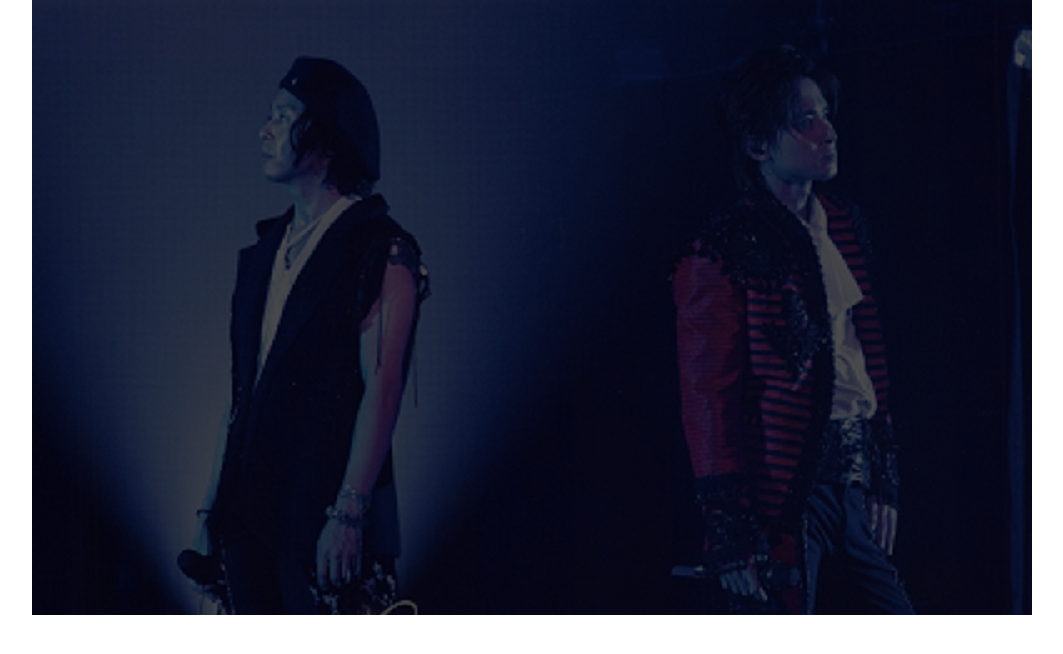
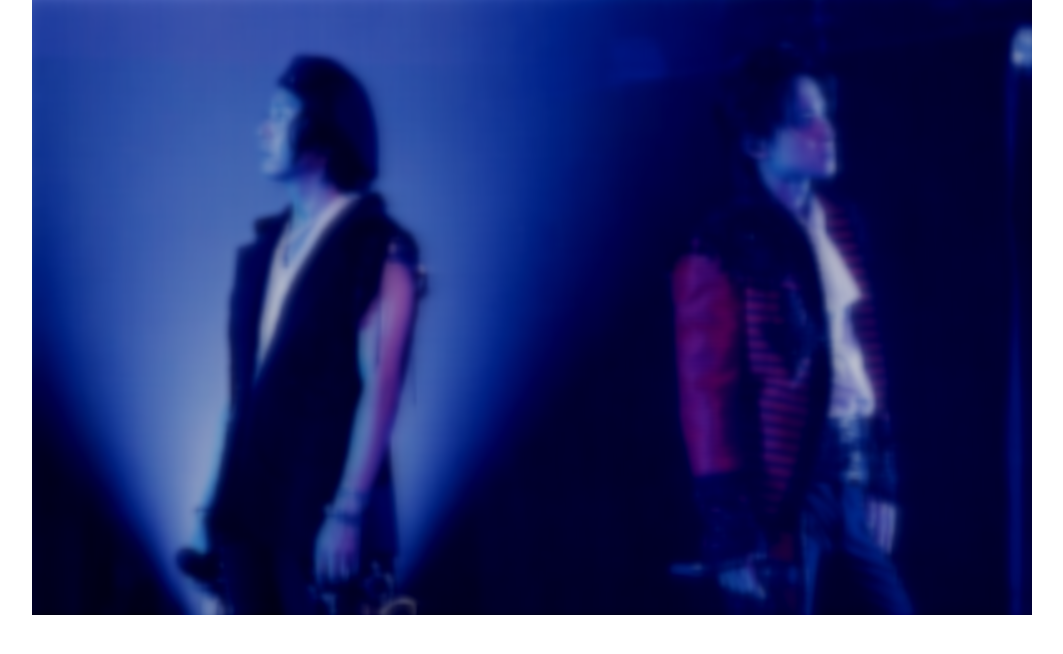
Before and after one commit to nebulium/canvasLogIn, a plain HTML site: page index.html in a window 1280 px wide. Shown: the whole page, without its empty margins (108-1171 px from the left). Drawn offline with Linux system fonts and the light colour scheme.

Commit message:
Add gaussBlur.

```diff
--- a/index.html
+++ b/index.html
@@ -13,16 +13,21 @@
 			width: 1000px;
 			height: 615px;
 			background-image: url(bg.jpg);
-
+			// background-color: white;
 			margin: 0 auto;
 		}
 		#main{
 			/*background-color: red;*/
 		}
+		#img{
+			display: none;
+		}
+
 	</style>
 </head>
 <body>
 	<div id="container">
+	    <img src="bg.jpg" id="img">
 		<canvas id="main" width="100px" height="100px"></canvas>
     </div>
     <script type="text/javascript" src="main.js"></script>
--- a/main.js
+++ b/main.js
@@ -10,9 +10,18 @@ var canvas = document.getElementById('main');
 canvas.setAttribute("height",height+"px");
 
 //遮罩
-	context.beginPath();
-	context.fillStyle = 'rgba(0,0,0,0.7)';
-	context.fillRect(0,0,width,height);
+// var img = document.getElementById('img');
+// context.drawImage(img,0,0);
+// var imgData = context.getImageData(0,0,width,height);
+// var newImgData = gaussBlur(imgData);
+// context.putImageData(newImgData,0,0);
+img.onload = function(){
+	context.drawImage(img,0,0);
+	var imgData = context.getImageData(0,0,width,height);
+	var newImgData = gaussBlur(imgData);
+	context.putImageData(newImgData,0,0);
+}//getImageData的跨域问题  图片存储在本地时，是默认没有域名的，用getImageData方法时，浏览器会判定为跨域而报错！
+
 
 var x1 = y1 = x2 = y2 = 0;
 var press = false;
@@ -27,27 +36,27 @@ var canvas = document.getElementById('main');
 function handler(ele){
 	switch(ele.type){
 		case 'mousedown':
-			x1 = ele.clientX - canvas.offsetLeft;
-			y1 = ele.clientY - canvas.offsetTop;
-			context.save();
-			context.beginPath();
-			context.arc(x1,y1,30,0,2*Math.PI);
-			context.clip();
-			context.clearRect(0,0,1000,615);
-			context.restore();
-			press = true;
+		// x1 = ele.clientX - canvas.offsetLeft;
+		// y1 = ele.clientY - canvas.offsetTop;
+		// context.save();
+		// context.beginPath();
+		// context.arc(x1,y1,30,0,2*Math.PI);
+		// context.clip();
+		// context.clearRect(0,0,1000,615);
+		// context.restore();
+		// press = true;
 		break;
 		case 'mousemove':
-			if(press){
+		// if(press){
 			x2 = ele.clientX - canvas.offsetLeft;
 			y2 = ele.clientY - canvas.offsetTop;
 			clear(x1,y1,x2,y2,context);
 			x1 = x2;
 			y1 = y2;
-			}
+		// }
 		break;
 		case 'mouseup':
-			press = false;
+		// press = false;
 		break;
 	}
 }
@@ -79,3 +88,72 @@ var canvas = document.getElementById('main');
 	context.clearRect(0,0,1000,615);
 	context.restore();
 }
+
+function gaussBlur(img){
+	var pixes = img.data;
+	var width = img.width;
+	var height = img.height;
+	var gaussMatrix = [];
+	var gaussSum = 0;
+	var radius = 10;//模糊半径
+	var sigma = 5;//标准差，越小形状曲线越尖
+	var lighter = -10; //调整亮度
+	//获得高斯矩阵
+	var a = 1/(Math.sqrt(2*Math.PI) * sigma);
+	var b = - 1/(2*sigma*sigma);
+	for(var i = 0,x = -radius; x <= radius; x++,i++){
+		var g = a * Math.exp(b * x * x);//相对于中心点，平均值为0
+		gaussMatrix[i] = g;
+		gaussSum += g;
+	}
+	//归一化
+	for(var i = 0; i < gaussMatrix.length; i++){
+		gaussMatrix[i] /= gaussSum;
+	}
+
+	//x方向上处理,考虑矩阵在对应pixes矩阵上水平移动
+	for(var y = 0; y < height; y++){
+		for(var x = 0; x < width; x++){
+			var r = g = b = a = 0;
+			gaussSum = 0;
+			for(var j = -radius; j <= radius; j++){
+				var k = x + j; //
+				if(k >= 0 && k < width){
+					var i = (y * width + k) * 4;
+					r += pixes[i] * gaussMatrix[j + radius]; //最终将每一个与权重的值相乘之和，赋给中心点
+					g += pixes[i + 1] * gaussMatrix[j + radius]; //gaussMatrix counts from 0
+					b += pixes[i + 2] * gaussMatrix[j + radius];
+					// a += pixes[i + 3] * gaussMatrix[j + radius];
+					gaussSum += gaussMatrix[j + radius];
+				}
+			}
+			i = (y * width + x) * 4; //处理中心点
+			pixes[i] = r / gaussSum + lighter; //除以gaussSum处理边缘像素
+			pixes[i + 1] = g / gaussSum + lighter;
+			pixes[i + 2] = b / gaussSum + lighter;
+		}
+	}
+
+	//y方向上处理
+	for(var x = 0; x < width; x++){
+		for(var y = 0; y < height; y++){
+			r = g = b = a = 0;
+			gaussSum = 0;
+			for(var j = -radius; j <= radius; j++){
+				var k = y + j;
+				if(k >= 0 && k < height){
+					var i = (k * width + x) * 4;
+					r += pixes[i] * gaussMatrix[j + radius];
+					g += pixes[i + 1] * gaussMatrix[j + radius];
+					b += pixes[i + 2] * gaussMatrix[j + radius];
+					gaussSum += gaussMatrix[j + radius];
+				}
+			}
+			i = (y * width + x) * 4;
+			pixes[i] = r / gaussSum + lighter;
+			pixes[i + 1] = g / gaussSum + lighter;
+			pixes[i + 2] = b / gaussSum + lighter;
+		}
+	}
+	return img;
+}
```
Also changed, not shown: 1 other file. Lines whose indentation alone changed are shown as unchanged.
